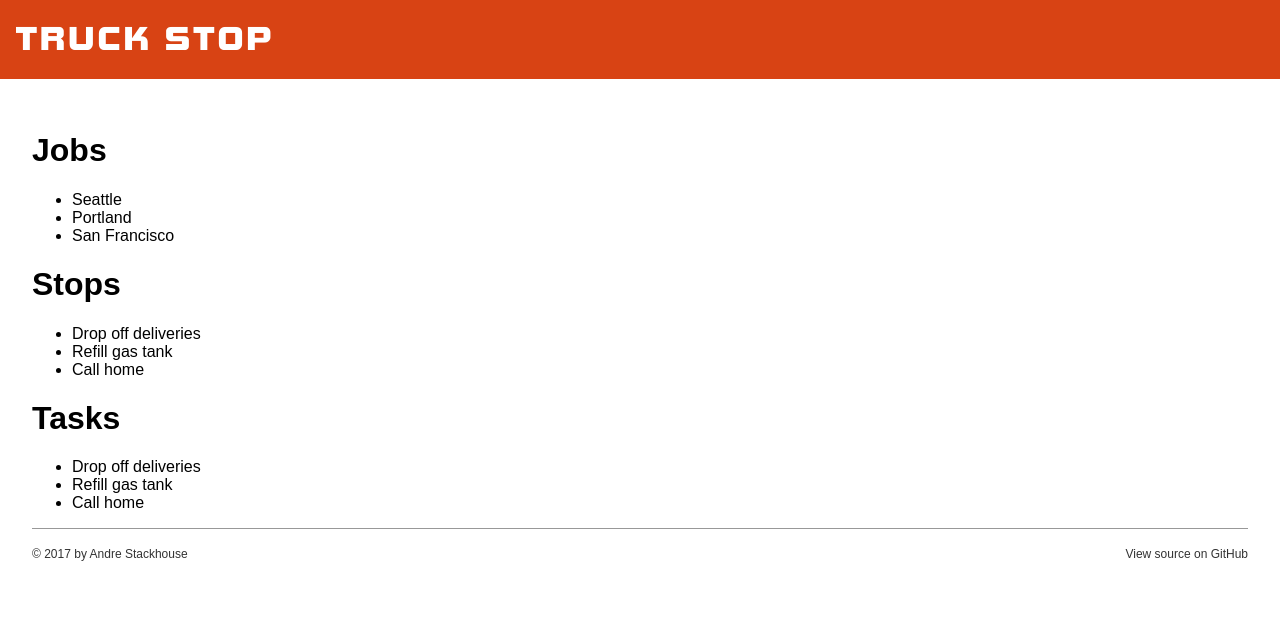
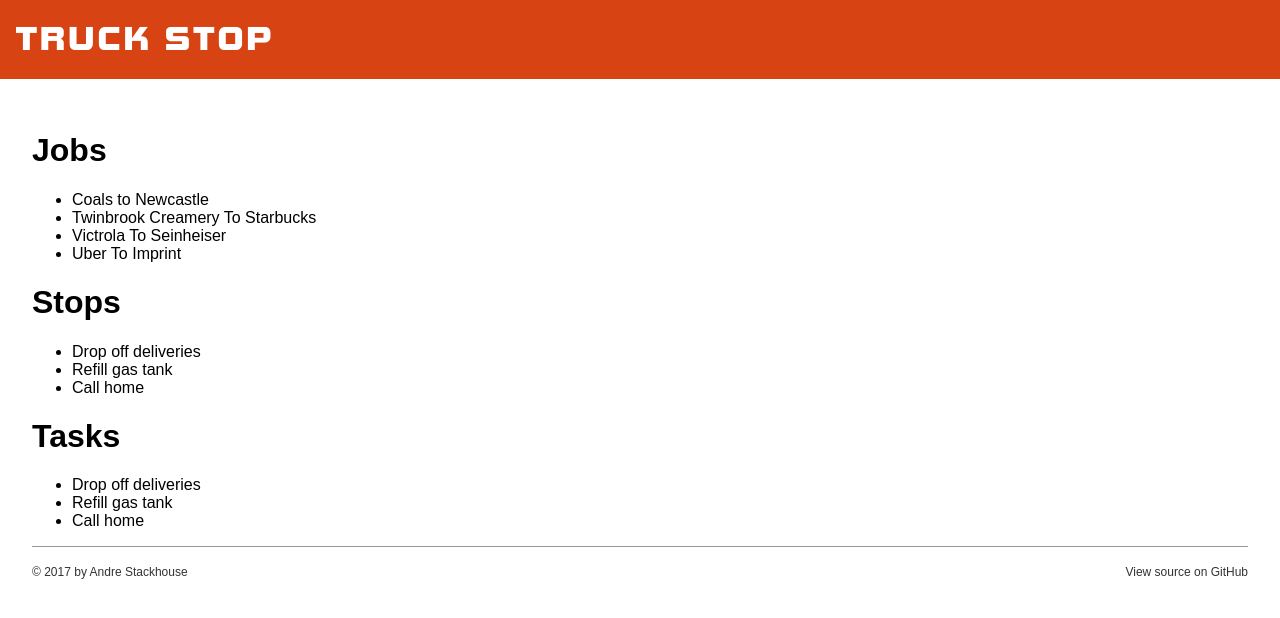
Before and after one commit to CaptainStack/truck-stop, a React (Create React App) app: page / in a window 1280 px wide. Shown: the top 618 px of the page. Built offline with nearby package versions, Linux system fonts and the light colour scheme.

Commit message:
Import JobFixtures.js as data.

```diff
--- a/JobFixtures.js
+++ b/src/JobFixtures.js
@@ -1,4 +1,4 @@
-const jobs = [
+export const jobs = [
   {
     title: 'Coals to Newcastle',
     referenceId: '18615',
--- a/src/components/ChecklistManager.jsx
+++ b/src/components/ChecklistManager.jsx
@@ -2,11 +2,12 @@ import React from 'react';
 import JobsBox from './JobsBox';
 import StopsBox from './StopsBox';
 import TasksBox from './TasksBox';
+import { jobs } from '../JobFixtures';
 
 const ChecklistManager = () => {
   return (
     <div className={'checklist-manager'} >
-      <JobsBox />
+      <JobsBox jobs={ jobs }/>
       <StopsBox />
       <TasksBox />
     </div>
--- a/src/components/JobsBox.jsx
+++ b/src/components/JobsBox.jsx
@@ -1,13 +1,12 @@
 import React from 'react';
 
-const JobsBox = () => {
+const JobsBox = ({ jobs }) => {
+  let job_elements = jobs.map(job => <li>{job.title}</li>);
   return (
     <div className={'jobs-box'} >
       <h1>Jobs</h1>
       <ul>
-        <li>Seattle</li>
-        <li>Portland</li>
-        <li>San Francisco</li>
+        { job_elements }
       </ul>
     </div>
   );
```
